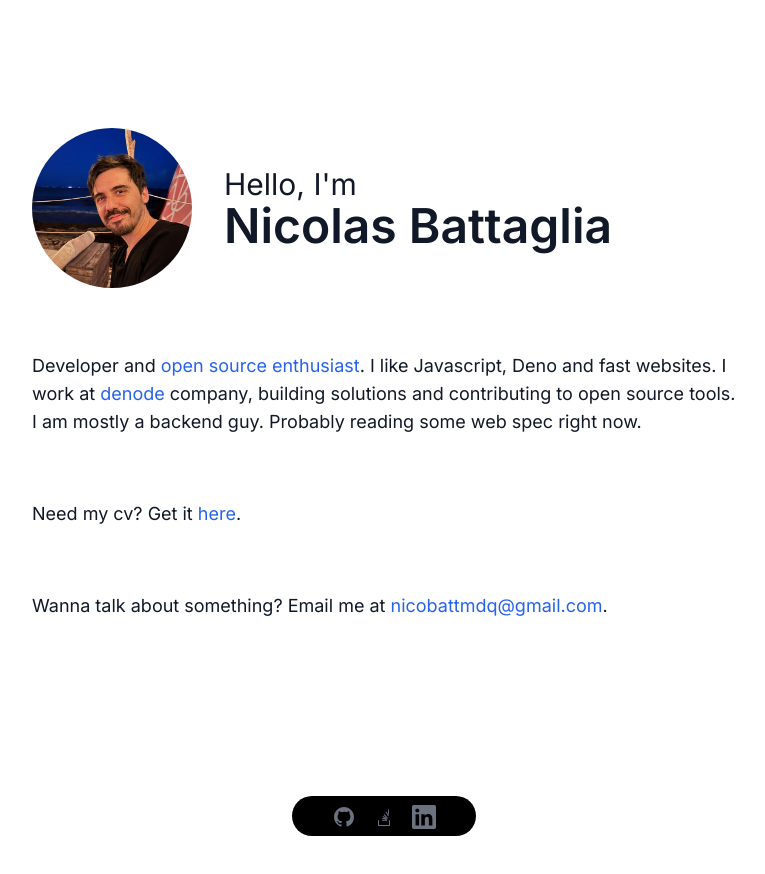
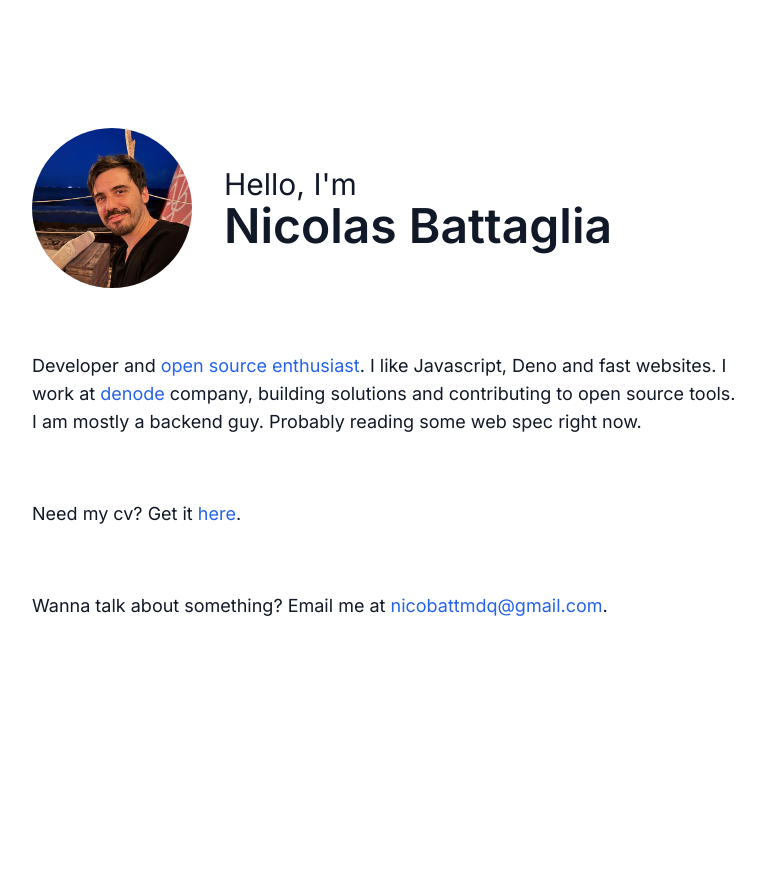
Before and after one commit to zk182/portfolio, a Next.js app: page / in a window 1280 px wide. Shown: the top 874 px of the page, without its empty margins (256-1021 px from the left). After the commit the page ends 800 px from the top, so only its background shows below. Built offline with nearby package versions, Linux system fonts and the light colour scheme.

Commit message:
fix: remove footer

```diff
--- a/src/app/page.tsx
+++ b/src/app/page.tsx
@@ -1,4 +1,3 @@
-import Footer from './components/Footer/footer';
 import Biography from './components/Biography';
 
 export default function Home() {
@@ -7,7 +6,6 @@ export default function Home() {
 			<main className="flex-grow mx-auto max-w-screen-md px-4 sm:px-6 md:px-8 my-12 sm:my-20 md:my-32">
 				<Biography />
 			</main>
-			<Footer />
 		</div>
 	);
 }
```
